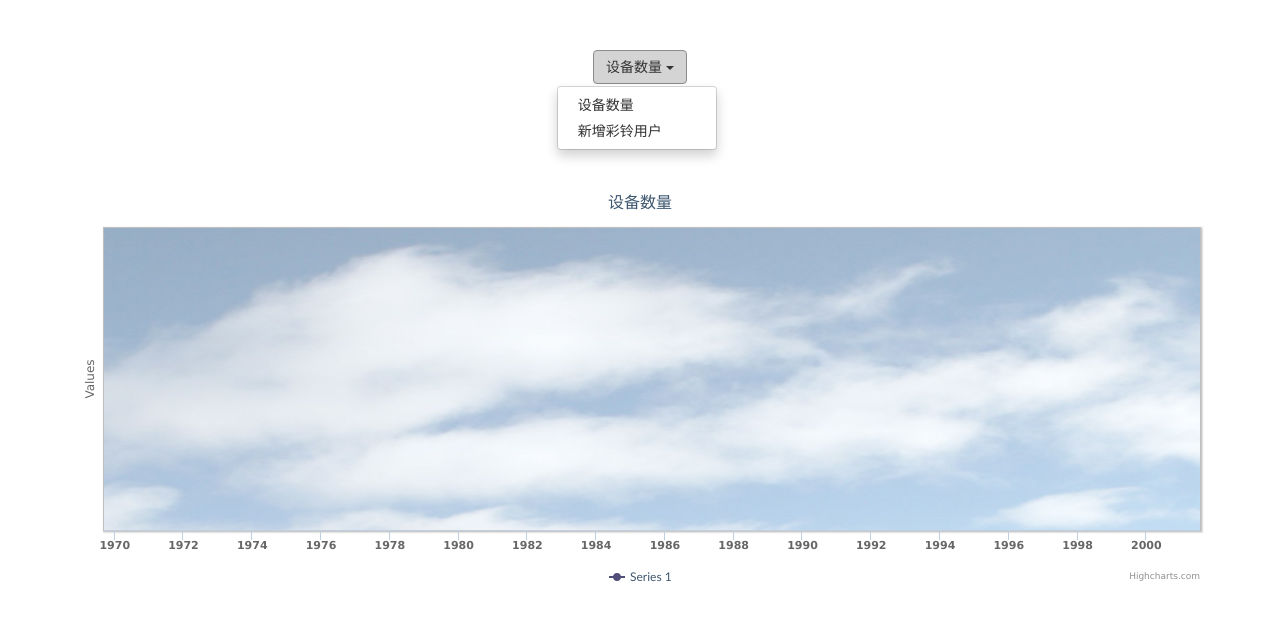
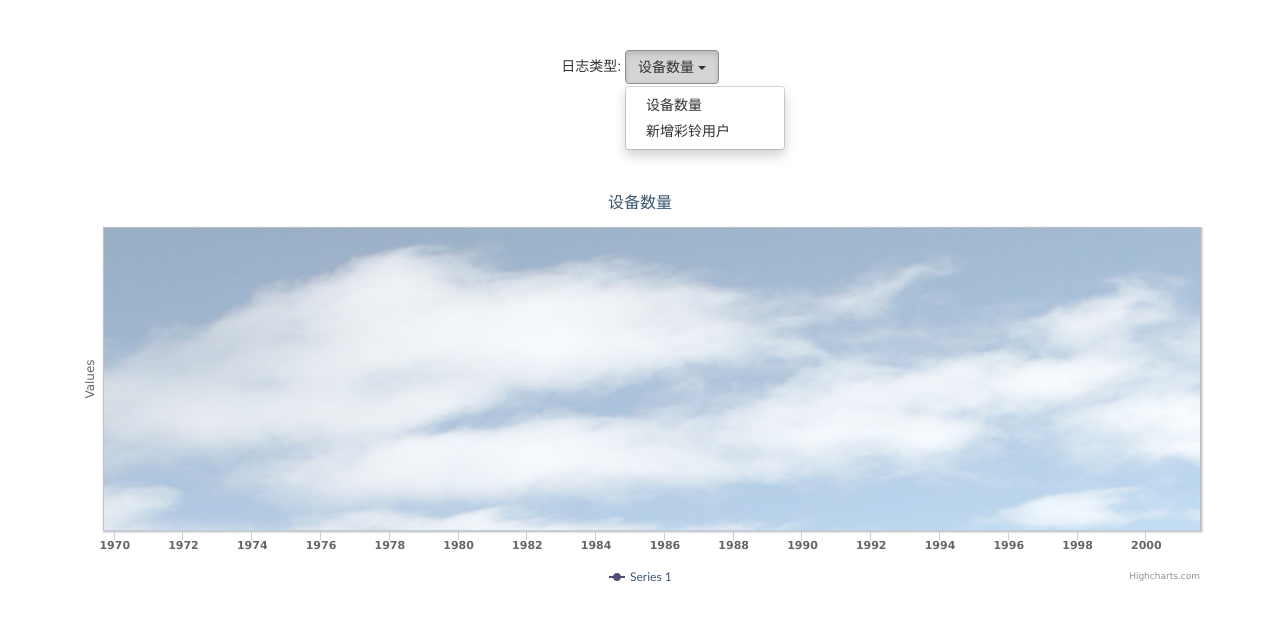
Before and after one commit to GinMu/ring-charts, a website: page index.html in a window 1280 px wide. Both pictures are taken after a click on the button "设备数量". Drawn offline with Linux system fonts and the light colour scheme.

Commit message:
修改UI

```diff
--- a/css/ring-charts.css
+++ b/css/ring-charts.css
@@ -1,5 +1,5 @@
 .container {
-    width: "auto";
-    height: "auto";
+    width: auto;
+    height: auto;
     margin: 100px auto 0;
 }
--- a/index.html
+++ b/index.html
@@ -15,17 +15,19 @@
 </head>
 
 <body>
-    <div class="dropdown clearfix" style="text-align:center;margin-top:50px;">
-        <button class="btn btn-default dropdown-toggle" type="button" id="dropdownMenu" data-toggle="dropdown" aria-haspopup="true" aria-expanded="true">
+    <div class="bs-example" data-example-id="single-button-dropdown" style="text-align:center;margin-top:50px;">
+        <span>日志类型:</span>
+        <div class="btn-group">
+            <button type="button" class="btn btn-default dropdown-toggle" data-toggle="dropdown" aria-haspopup="true" aria-expanded="false">
                 <span id="title" filename="devices.log">设备数量</span>
                 <span class="caret"></span>
             </button>
-        <ul class="dropdown-menu" aria-labelledby="dropdownMenu" style="left:43.5%">
+            <ul class="dropdown-menu" aria-labelledby="dropdownMenu">
                 <li text="设备数量" filename="devices.log"><a href="#">设备数量</a></li>
                 <li text="新增彩铃用户" filename="new_vip_user.log"><a href="#">新增彩铃用户</a></li>
             </ul>
         </div>
-
+    </div>
     <div id="container" class="container">
     </div>
     <script type="text/javascript">
```
Lines whose indentation alone changed are shown as unchanged.
